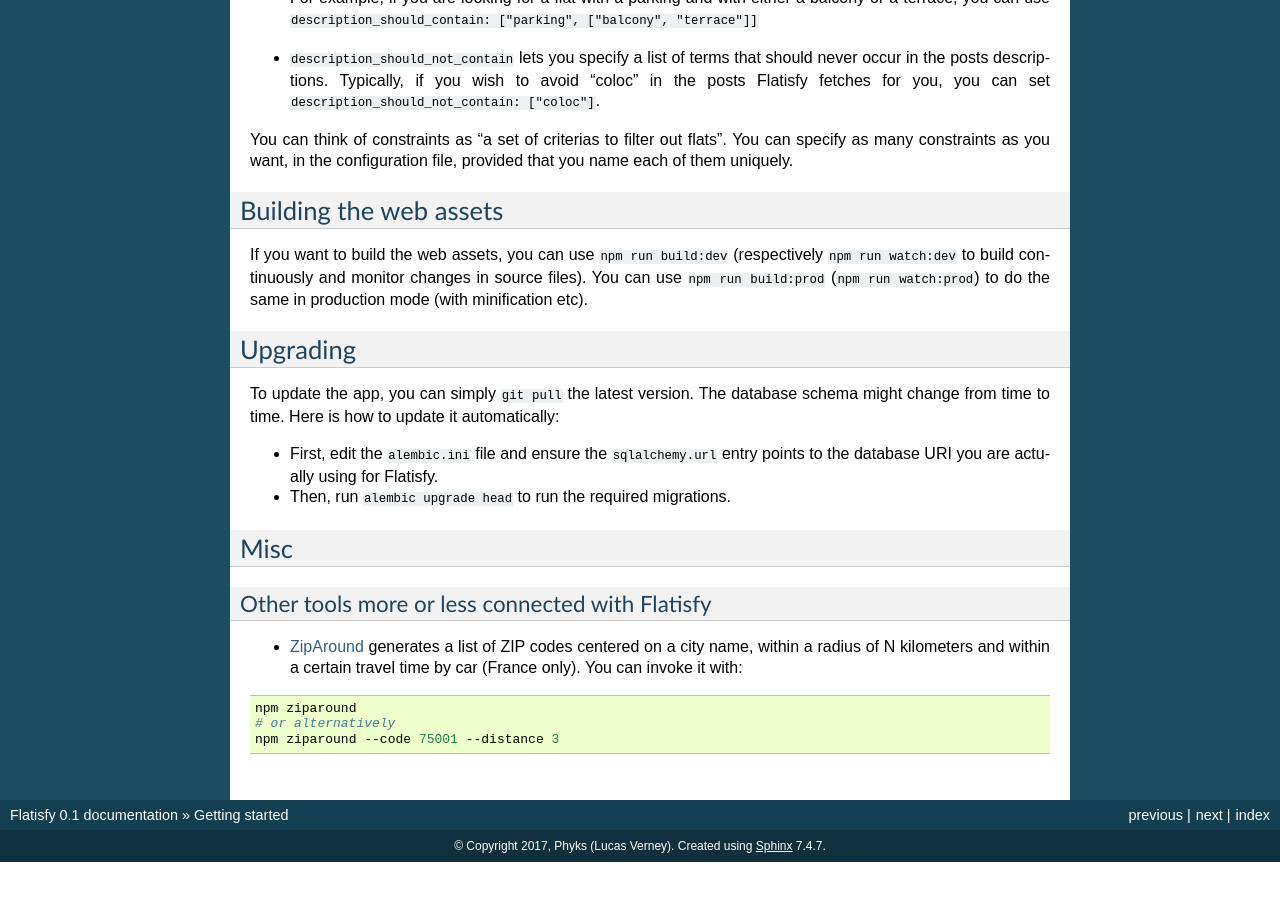
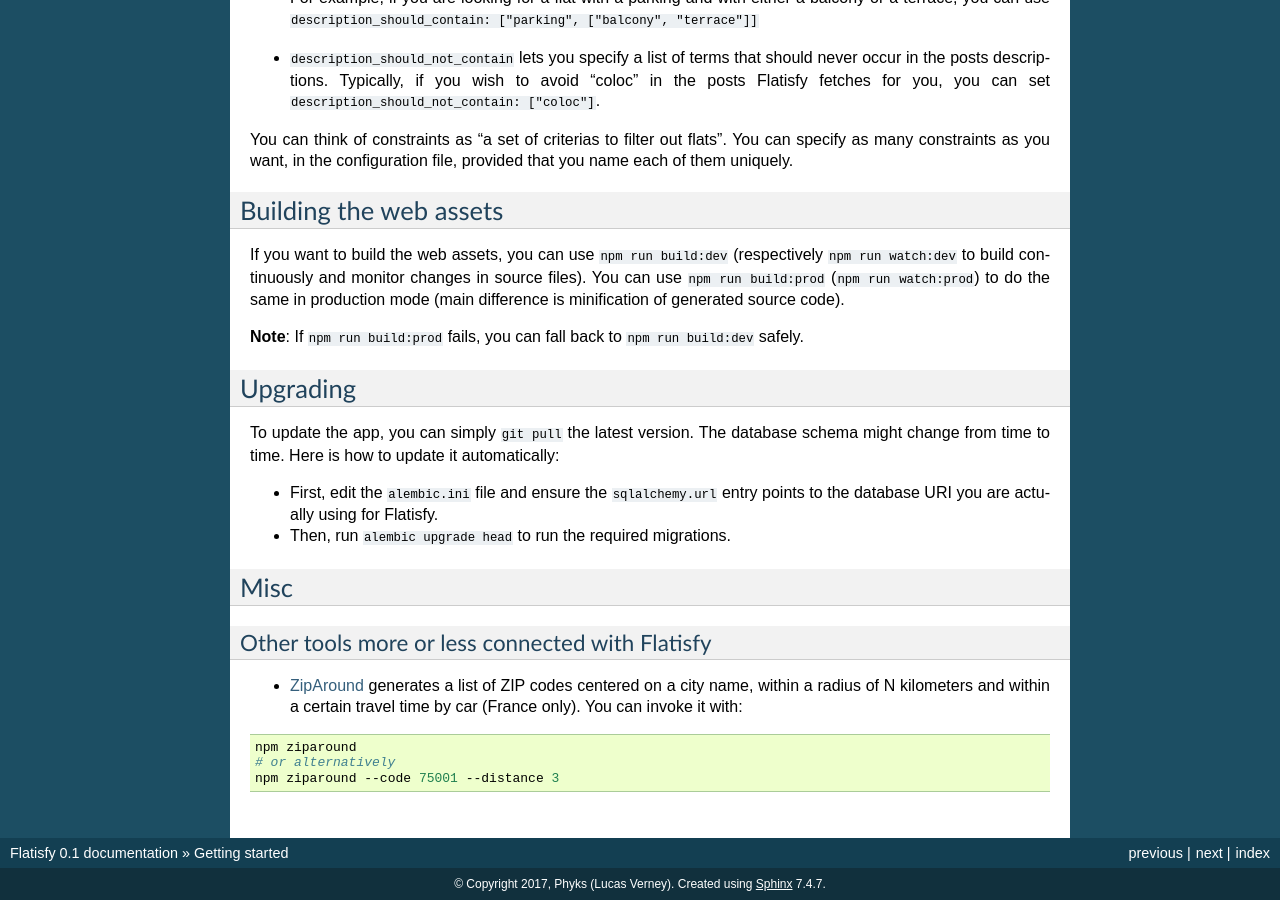
Before and after one commit to Phyks/Flatisfy, a Sphinx documentation site: the page built from doc/0.getting_started.md, in a window 1280 px wide and 900 px high, scrolled down 3361 px. Built offline with Sphinx 7.4.7, drawn with Linux system fonts in a browser that asks for light colours; before the commit the page ends 4223 px from its top, so only the background shows below that.

Commit message:
Update doc about npm run build:prod

```diff
--- a/doc/0.getting_started.md
+++ b/doc/0.getting_started.md
@@ -219,7 +219,11 @@ provided that you name each of them uniquely.
 If you want to build the web assets, you can use `npm run build:dev`
 (respectively `npm run watch:dev` to build continuously and monitor changes in
 source files). You can use `npm run build:prod` (`npm run watch:prod`) to do
-the same in production mode (with minification etc).
+the same in production mode (main difference is minification of generated
+source code).
+
+**Note**: If `npm run build:prod` fails, you can fall back to `npm run
+build:dev` safely.
 
 
 ## Upgrading
```
Also changed, not shown: doc/1.production.md (+3 -0 lines).
